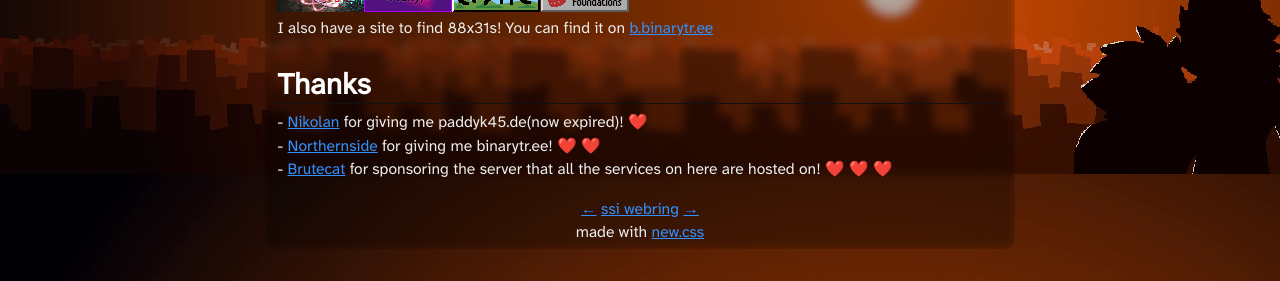
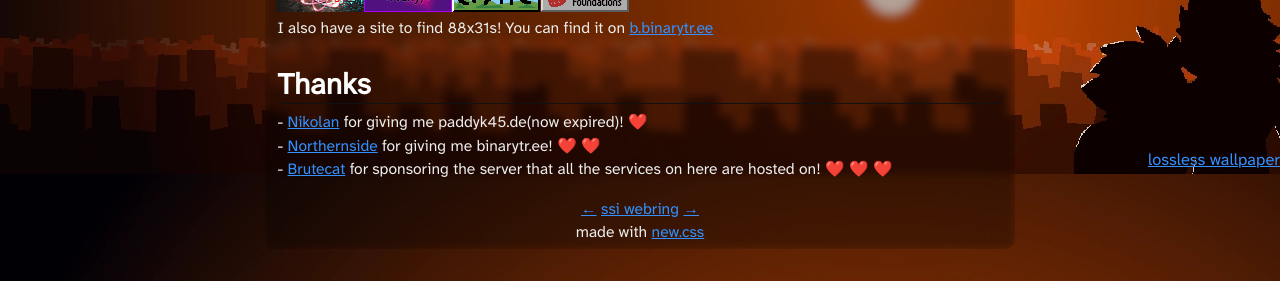
Before and after one commit to Paddyk45/site, a plain HTML site: page index.html in a window 1280 px wide. Shown: the part 626-907 px from the top of the page. Drawn offline with Linux system fonts and the light colour scheme.

Commit message:
add link to wall.png

```diff
--- a/index.html
+++ b/index.html
@@ -26,7 +26,7 @@ html {
 
 body {
 	font-family: "Atkinson Hyperlegible";
-	background: #000 url("/wall.webp"); /* lossless wallpaper is @ /wall.png */
+	background: #000 url("/wall.webp");
 	background-repeat: no-repeat;
 	background-size: cover;
 	background-position: right bottom;
@@ -43,6 +43,13 @@ body {
 header {
 	background: none;
 	backdrop-filter: blur(14px) brightness(0.4);
+}
+
+.bottomright {
+	position: absolute;
+	right: 0;
+	bottom: 0;
+	margin-bottom: 0;
 }
 	</style>
 </head>
@@ -101,5 +108,6 @@ header {
 	</footer>
 	<footer style="text-align: center">made with <a href="https://newcss.net/">new.css</a></footer>
 </div>
+<a class="bottomright" href="/wall.png">lossless wallpaper</a>
 </body>
 </html>
```
